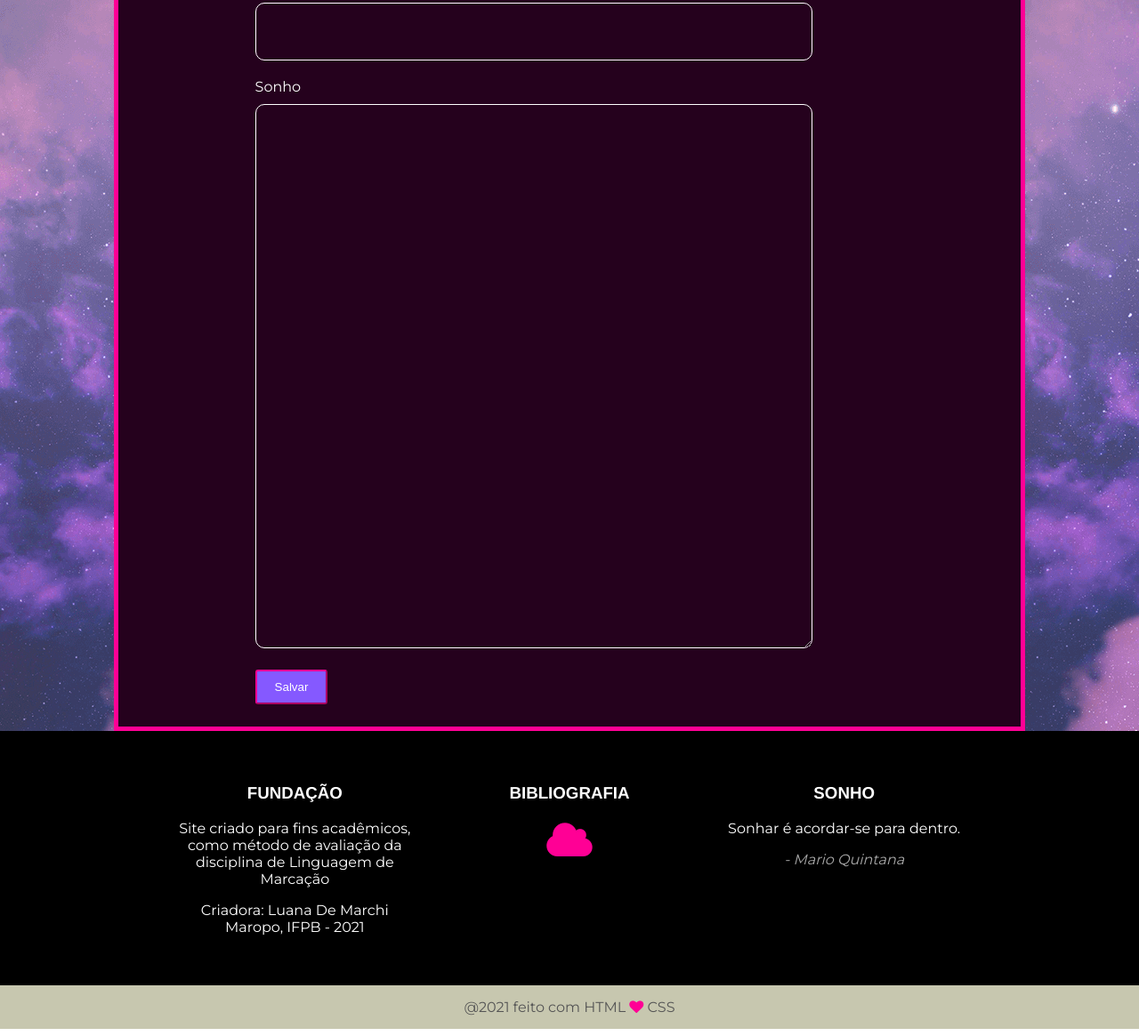
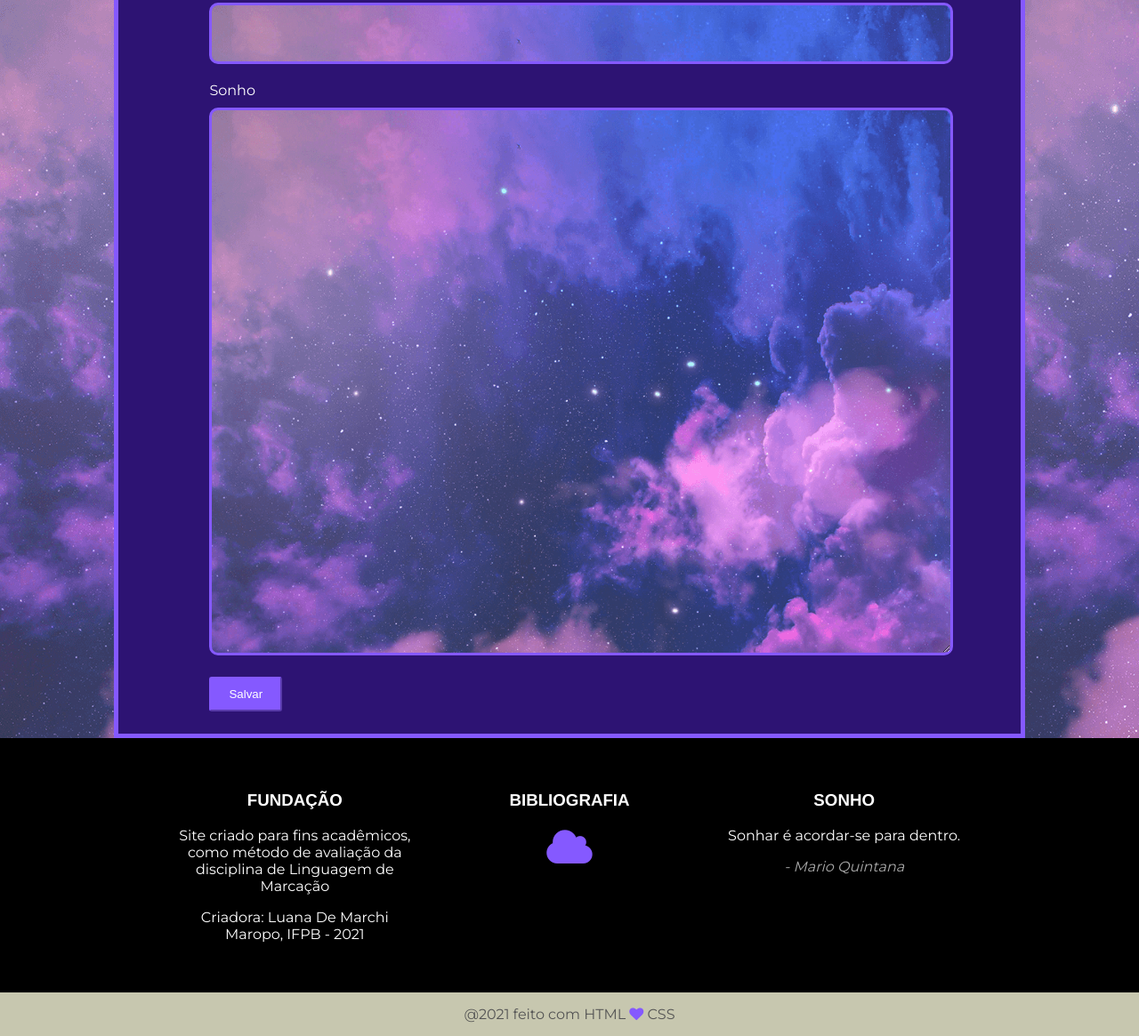
Before and after one commit to mallowo/Dreamcatcher, a plain HTML site: page pages/escrever.html in a window 1280 px wide. Shown: the part 115-1280 px from the top of the page at 89% size. Drawn offline with Linux system fonts and the light colour scheme; a web font is replaced by a local one.

Commit message:
Alterações finais

```diff
--- a/css/main.css
+++ b/css/main.css
@@ -119,6 +119,11 @@ to {
 }
 }
 
+@keyframes colored-purple{
+  50%   {background-color: rgb(255, 0, 149);}
+
+}
+
 @keyframes colored {
   0%   {background-color: rgb(255, 0, 149);}
   25%  {background-color: rgb(133, 89, 255);}
@@ -147,6 +152,8 @@ main {
   background-color: rgb(0, 0, 0);
   color: rgb(255, 255, 255);
   padding: 50px;
+  animation:colored-purple 4s linear infinite alternate-reverse;
+
 }
 
 #tittle{
@@ -155,10 +162,9 @@ main {
 }
 
 .border{
-  background-color:#25011d;
-  border: solid 5px rgb(255, 0, 149);
-  padding: 2.5% 15%;
-  padding-right: 25%;
+  background-color: rgb(58 3 35);
+  border: solid 5px rgb(58 3 35);
+  padding: 2.5% 10%;
   border-radius: 50px;
 }
 
@@ -212,10 +218,9 @@ main i{
 }
 
 #dtittle, #dream{
-  background: transparent;
-  border-color: white;
+  border-color: rgb(133 89 255) !important;
   border-radius: 10px;
-  border:1px solid;
+  border:3px solid;
   padding: 20px 10px;
   width: 100%;
   color: white;
@@ -223,6 +228,9 @@ main i{
   margin-bottom: 20px;
   font-family: 'Montserrat';
   font-size: 15px;
+  background-image: url(../img/write-bg.jpg);
+  background-size:cover;
+
 }
 
 #dtittle{
--- a/pages/escrever.html
+++ b/pages/escrever.html
@@ -17,7 +17,7 @@
         </div>
     </div>
     <main class=" write-main">
-        <div class="border" style="border-radius: 0%;">
+        <div class="border" style="border-radius: 0%; background-color: rgb(45 19 115);border-color: rgb(133 89 255);">
             <form action="/action_page.php" class="form">
                 <div>
                     <label for="dtittle">Título do sonho</label>
@@ -28,7 +28,7 @@
                     <textarea id="dream" name="dream" rows="30"></textarea>
                 </div>
                 <div>
-                    <button type="submit" class="btn-intro" value="Submit">Salvar</button>
+                    <button type="submit" class="btn-intro" value="Submit" style="border-color: rgb(133 89 255);">Salvar</button>
                 </div>
             </form>
         </div>
@@ -43,7 +43,7 @@
         <section class="social">
             <h1>BIBLIOGRAFIA</h1>
             <a href="https://www.goodreads.com/work/quotes/415139-die-traumdeutung#:~:text=“Freud%20said%20to%20Putnam%3A%20",been%20what%20we%20have%20been.”&text=“The%20dream%20is%20the%20(disguised,suppressed%2C%20repressed)%20wish.”">
-                <i class="fa fa-cloud fa-3x" aria-hidden="true"></i></a>
+                <i class="fa fa-cloud fa-3x" aria-hidden="true" style="color: rgb(133 89 255);;"></i></a>
         </section>
         <section class="about">
             <h1>SONHO</h1>
@@ -52,7 +52,7 @@
         </section>
         </section>
         <section class="copyright">
-        <span>@2021 feito com HTML <i class="fa fa-heart" aria-hidden="true"></i> CSS</span>
+        <span>@2021 feito com HTML <i class="fa fa-heart" aria-hidden="true" style="color: rgb(133 89 255);;"></i> CSS</span>
         </section>
     </footer>
 </body>
```
Also changed, not shown: img/stars-bg.jpg (added).
